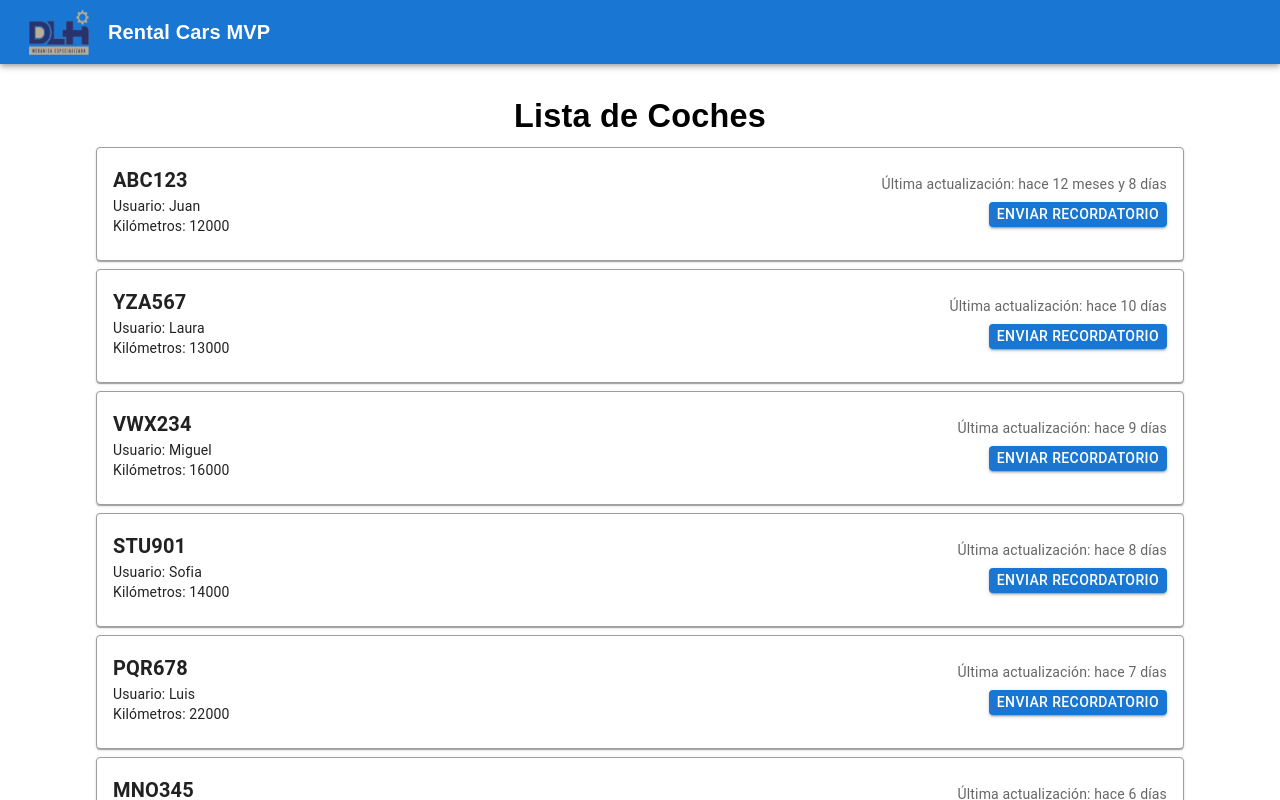
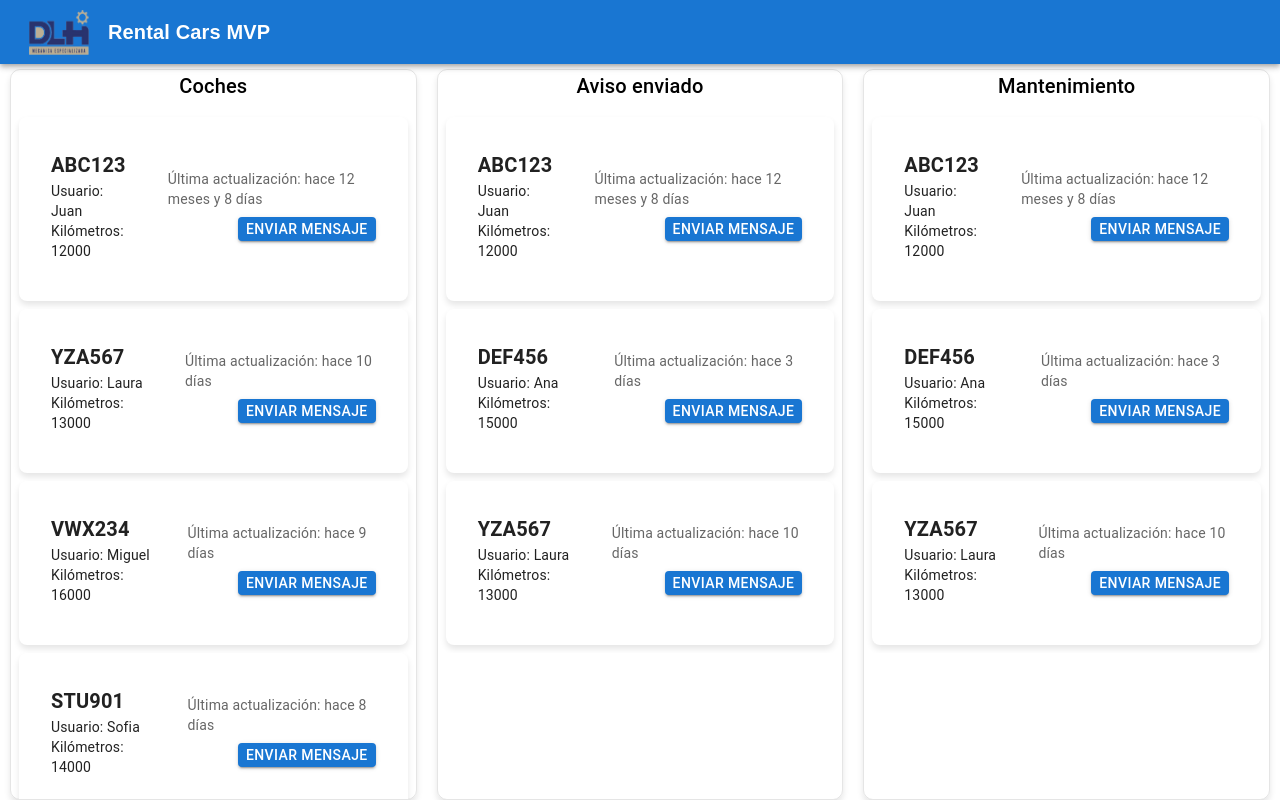
Before and after one commit to kleinher/rental-cars-frontend, a React (Create React App) app: page /admin in a window 1280 px wide. Shown: the top 800 px of the page. Built offline with nearby package versions, Linux system fonts and the light colour scheme.

Commit message:
feat: Tres listas

```diff
--- a/package.json
+++ b/package.json
@@ -6,6 +6,7 @@
     "@emotion/react": "^11.14.0",
     "@emotion/styled": "^11.14.0",
     "@mui/material": "^6.3.1",
+    "axios": "^1.7.9",
     "cra-template": "1.2.0",
     "date-fns": "^4.1.0",
     "react": "^19.0.0",
--- a/src/App.js
+++ b/src/App.js
@@ -14,14 +14,12 @@ const App = () => {
                     <Typography variant="h6" style={{ fontFamily: 'Arial, sans-serif', fontWeight: "bold" }}>Rental Cars MVP</Typography>
                 </Toolbar>
             </AppBar>
-            <Toolbar /> {/* This is a spacer to push the content below the AppBar */}
-            <Container>
-                <Routes>
-                    <Route path="/" element={<Home />} />
-                    <Route path="/admin" element={<AdminPage />} />
-                    <Route path="/user" element={<UserProfile userId={1} />} />
-                </Routes>
-            </Container>
+            <Toolbar />
+            <Routes>
+                <Route path="/" element={<Home />} />
+                <Route path="/admin" element={<AdminPage />} />
+                <Route path="/user" element={<UserProfile userId={1} />} />
+            </Routes>
         </Router>
     );
 };
--- a/src/Data.js
+++ b/src/Data.js
@@ -9,3 +9,15 @@ export const cars = [
   { id: 8, model: "Kia Forte", user: "Miguel", userId: 1, kilometers: 16000, lastUpdated: "2024-12-30", licensePlate: "VWX234" },
   { id: 9, model: "Mazda 3", user: "Laura", userId: 1, kilometers: 13000, lastUpdated: "2024-12-29", licensePlate: "YZA567" },
 ];
+
+export const pending = [
+  { id: 1, model: "Toyota Corolla", user: "Juan", userId: 1, kilometers: 12000, lastUpdated: "2024-01-06", licensePlate: "ABC123" },
+  { id: 2, model: "Honda Civic", user: "Ana", userId: 1, kilometers: 15000, lastUpdated: "2025-01-05", licensePlate: "DEF456" },
+  { id: 9, model: "Mazda 3", user: "Laura", userId: 1, kilometers: 13000, lastUpdated: "2024-12-29", licensePlate: "YZA567" },
+];
+
+export const service = [
+  { id: 1, model: "Toyota Corolla", user: "Juan", userId: 1, kilometers: 12000, lastUpdated: "2024-01-06", licensePlate: "ABC123" },
+  { id: 2, model: "Honda Civic", user: "Ana", userId: 1, kilometers: 15000, lastUpdated: "2025-01-05", licensePlate: "DEF456" },
+  { id: 9, model: "Mazda 3", user: "Laura", userId: 1, kilometers: 13000, lastUpdated: "2024-12-29", licensePlate: "YZA567" },
+];
--- a/src/admin/AdminPage.js
+++ b/src/admin/AdminPage.js
@@ -1,6 +1,6 @@
 import React from "react";
-import { cars } from "../Data";
-import { Box, Typography, ThemeProvider } from "@mui/material";
+import { cars, pending, service } from "../Data";
+import { Box, Typography, ThemeProvider, Grid2 } from "@mui/material";
 import { createTheme, responsiveFontSizes } from "@mui/material/styles";
 import CarList from "./CarList";
 
@@ -12,27 +12,32 @@ const AdminPage = () => {
 
     const styles = {
         container: {
-            p: 4,
             display: "flex",
-            flexDirection: "column",
-            alignItems: "center",
-            height: "calc(100vh - 128px)",
+            flexDirection: "row",
+            margin: "0px",
         },
         card: {
             border: "1px solid",
             borderColor: "grey.500",
+        },
+        list: {
+            display: "flex",
+            flexDirection: "column",
+            alignItems: "center",
+            margin: "5px",
+            marginLeft: "10px", // Horizontal margin
+            marginRight: "10px", // Horizontal margin
         },
     };
 
     return (
         <ThemeProvider theme={theme}>
             <Box sx={styles.container}>
-                <Typography style={{ fontFamily: 'Arial, sans-serif', fontWeight: "bold" }} variant="h4" gutterBottom>
-                    Lista de Coches
-                </Typography>
-                <CarList cars={sortedCars} />
+                <CarList cars={sortedCars} title="Coches" />
+                <CarList cars={pending} title="Aviso enviado" />
+                <CarList cars={service} title="Mantenimiento" />
             </Box>
-        </ThemeProvider>
+        </ThemeProvider >
     );
 };
 
--- a/src/admin/CarCard.js
+++ b/src/admin/CarCard.js
@@ -2,13 +2,16 @@ import React from "react";
 import { Card, CardContent, Typography, Box, Button, Grid2 } from "@mui/material";
 import { formatDistanceStrict, differenceInDays, differenceInMonths } from "date-fns";
 import { useState } from "react";
+import SendButton from "./SendButton";
 
 const CarCard = ({ car }) => {
     const styles = {
-
         card: {
-            border: "1px solid",
-            borderColor: "grey.500",
+            margin: 1,
+            padding: 2,
+            borderRadius: 2,
+            boxShadow: "0 4px 6px rgba(0, 0, 0, 0.1)",
+            backgroundColor: "#fff",
         },
     };
 
@@ -17,21 +20,13 @@ const CarCard = ({ car }) => {
         const today = new Date();
 
         const months = differenceInMonths(today, updatedDate);
-        const days = differenceInDays(today, updatedDate) - months * 30; // Ajusta los días restantes
+        const days = differenceInDays(today, updatedDate) - months * 30;
 
         if (months >= 1) {
             return `${months} mes${months > 1 ? "es" : ""} y ${days} día${days !== 1 ? "s" : ""}`;
         } else {
             return `${days} día${days !== 1 ? "s" : ""}`;
         }
-    };
-
-    const [buttonText, setButtonText] = useState("Enviar recordatorio");
-    const [buttonColor, setButtonColor] = useState("primary");
-
-    const handleButtonClick = () => {
-        setButtonText("Reenviar recordatorio");
-        setButtonColor("secondary");
     };
 
     return (
@@ -46,9 +41,7 @@ const CarCard = ({ car }) => {
                     <Typography variant="body2" color="text.secondary">
                         Última actualización: hace {calculateRelativeDate(car.lastUpdated)}
                     </Typography>
-                    <Button variant='contained' color={buttonColor} sx={{ alignSelf: 'flex-end', padding: '0 8px' }} onClick={handleButtonClick}>
-                        {buttonText}
-                    </Button>
+                    <SendButton />
                 </Grid2>
             </CardContent>
         </Card>
--- a/src/admin/CarList.js
+++ b/src/admin/CarList.js
@@ -1,22 +1,40 @@
 import React from "react";
-import { Grid2 } from "@mui/material";
+import { Grid2, Box, Typography } from "@mui/material";
 import CarCard from "./CarCard";
 
-const CarList = ({ cars }) => {
+const CarList = ({ cars, title }) => {
     const styles = {
+        list: {
+            display: "flex",
+            flexDirection: "column",
+            alignItems: "center",
+            margin: "5px",
+            marginLeft: "10px", // Horizontal margin
+            marginRight: "10px", // Horizontal margin
+            border: "1px solid rgba(0, 0, 0, 0.1)",
+            borderRadius: "10px",
+            boxShadow: "0 4px 6px rgba(0, 0, 0, 0.1)",
+        },
         gridContainer: {
+            overflowY: "auto",
+            maxHeight: "calc(100vh - 110px)",
             flexDirection: "row",
-        }
+        },
     };
 
     return (
-        <Grid2 container spacing={1} sx={styles.gridContainer}>
-            {cars.map((car) => (
-                <Grid2 sx={{ width: "100%" }} item xs={12} key={car.id}>
-                    <CarCard car={car} styles={styles} />
-                </Grid2>
-            ))}
-        </Grid2>);
+        <Box sx={styles.list}>
+            <Typography variant="h6" gutterBottom>
+                {title}
+            </Typography>
+            <Grid2 spacing={1} sx={styles.gridContainer}>
+                {cars.map((car) => (
+                    <Grid2 sx={{ width: "100%" }} item xs={12} key={car.id}>
+                        <CarCard car={car} />
+                    </Grid2>
+                ))}
+            </Grid2>
+        </Box>);
 };
 
 export default CarList;
--- /dev/null
+++ b/src/admin/SendButton.js
@@ -0,0 +1,44 @@
+import React, { useState } from "react";
+import wppClient from "../client/wppClient";
+import { Button } from "@mui/material";
+
+const SendButton = () => {
+    const [buttonText, setButtonText] = useState("Enviar mensaje");
+    const [buttonColor, setButtonColor] = useState("primary");
+    const [loading, setLoading] = useState(false);
+    const api = wppClient;
+    const handleButtonClick = async () => {
+        try {
+            setLoading(true);
+            const message = {
+                message: "Este es un recordatorio enviado al backend",
+                number: "34645983954"
+            };
+
+            await api.post("/notification/send", message);
+            setButtonText("Mensaje enviado");
+            setButtonColor("success");
+        } catch (error) {
+            console.error("Error al enviar el mensaje:", error);
+
+            // Maneja el error y cambia el estado del botón
+            setButtonText("Error al enviar");
+            setButtonColor("danger");
+        } finally {
+            setLoading(false); // Finaliza el estado de carga
+        }
+    };
+
+    return (
+        <Button
+            variant='contained'
+            color={buttonColor}
+            sx={{ alignSelf: 'flex-end', padding: '0 8px' }}
+            onClick={handleButtonClick}
+        >
+            {loading ? "Enviando..." : buttonText}
+        </Button>
+    );
+};
+
+export default SendButton;
--- /dev/null
+++ b/src/client/wppClient.js
@@ -0,0 +1,19 @@
+import axios from "axios";
+
+const wppClient = axios.create({
+    baseURL: "http://localhost:4000/api",
+    timeout: 10000,
+    headers: {
+        "Content-Type": "application/json",
+    },
+});
+
+wppClient.interceptors.response.use(
+    (response) => response,
+    (error) => {
+        console.error("Error en la solicitud:", error);
+        return Promise.reject(error);
+    }
+);
+
+export default wppClient;
--- /dev/null
+++ b/src/user/CarDialog.js
@@ -0,0 +1,45 @@
+import React from "react";
+import {
+    Dialog,
+    DialogContent,
+    DialogActions,
+    Typography,
+    Button,
+    TextField,
+    Box,
+} from "@mui/material";
+
+const CarDialog = ({ open, car, newKm, onClose, onSave, onKmChange }) => {
+    return (
+        <Dialog open={open} onClose={onClose}>
+            <DialogContent>
+                <Box display="flex" flexDirection="column" justifyContent="center" alignItems="center">
+                    <Typography variant="h6" gutterBottom>
+                        Modificar kilómetros del coche:
+                    </Typography>
+                    <Typography variant="h6" color="primary" gutterBottom>
+                        {car?.licensePlate}
+                    </Typography>
+                </Box>
+                <TextField
+                    fullWidth
+                    label="Kilómetros"
+                    value={newKm}
+                    onChange={(e) => onKmChange(e.target.value)}
+                    type="number"
+                    margin="normal"
+                />
+            </DialogContent>
+            <DialogActions>
+                <Button onClick={onClose} color="secondary">
+                    Cancelar
+                </Button>
+                <Button onClick={onSave} color="primary" variant="contained">
+                    Guardar
+                </Button>
+            </DialogActions>
+        </Dialog>
+    );
+};
+
+export default CarDialog;
--- /dev/null
+++ b/src/user/CarGrid.js
@@ -0,0 +1,44 @@
+import React from "react";
+import { Grid2, Button } from "@mui/material";
+import carLogo from "../files/car.png";
+
+const styles = {
+    gridContainer: {
+        justifyContent: "center",
+    },
+    button: {
+        display: "flex",
+        flexDirection: "column",
+        width: "120px",
+        height: "120px",
+        fontWeight: "bold",
+        fontSize: "1.2rem",
+        fontFamily: "Arial, sans-serif",
+    },
+    carImage: {
+        width: "100%",
+        height: "40%",
+        backgroundColor: "transparent",
+    },
+};
+
+const CarGrid = ({ cars, onCarClick }) => {
+    return (
+        <Grid2 container spacing={2} sx={styles.gridContainer}>
+            {cars.map((car) => (
+                <Grid2 xs={6} key={car.id}>
+                    <Button
+                        variant="outlined"
+                        sx={styles.button}
+                        onClick={() => onCarClick(car)}
+                    >
+                        <img src={carLogo} alt={car.licensePlate} style={styles.carImage} />
+                        {car.licensePlate}
+                    </Button>
+                </Grid2>
+            ))}
+        </Grid2>
+    );
+};
+
+export default CarGrid;
--- a/src/user/UserProfile.js
+++ b/src/user/UserProfile.js
@@ -1,6 +1,7 @@
 import React, { useState } from "react";
-import { Box, CardContent, Typography, Button, Grid2, Dialog, DialogContent, DialogActions, TextField } from "@mui/material";
-import carLogo from "../files/car.png";
+import { Box, Typography, CardContent } from "@mui/material";
+import CarGrid from "./CarGrid";
+import CarDialog from "./CarDialog";
 import { cars } from "../Data";
 
 const styles = {
@@ -9,23 +10,6 @@ const styles = {
         display: "flex",
         flexDirection: "column",
         alignItems: "center",
-    },
-    gridContainer: {
-        justifyContent: "center",
-    },
-    button: {
-        display: "flex",
-        flexDirection: "column",
-        width: "120px",
-        height: "120px",
-        fontWeight: "bold",
-        fontSize: "1.2rem",
-        fontFamily: "Arial, sans-serif",
-    },
-    carImage: {
-        width: "100%",
-        height: "40%",
-        backgroundColor: "transparent",
     },
 };
 
@@ -50,59 +34,23 @@ const UserProfile = ({ userId }) => {
 
     const handleSave = () => {
         console.log(`Coche: ${selectedCar.id}, KM: ${newKm}`);
-        // Aquí puedes actualizar el estado global o enviar los datos al backend
         setOpen(false);
     };
 
     return (
         <Box sx={styles.container}>
             <Typography variant="h5" gutterBottom>Pedro Enrique Conqui</Typography>
-
             <CardContent>
-                <Grid2 container spacing={2} sx={styles.gridContainer}>
-                    {userCars.map((car) => (
-                        <Grid2 xs={6} key={car.id}>
-                            <Button
-                                variant="outlined"
-                                sx={styles.button}
-                                onClick={() => handleOpen(car)}
-                            >
-                                <img src={carLogo} alt={car.licensePlate} style={styles.carImage} />
-                                {car.licensePlate}
-                            </Button>
-                        </Grid2>
-                    ))}
-                </Grid2>
+                <CarGrid cars={userCars} onCarClick={handleOpen} />
             </CardContent>
-
-            <Dialog open={open} onClose={handleClose}>
-                <DialogContent>
-                    <Box display="flex" flexDirection="column" justifyContent="center" alignItems="center">
-                        <Typography variant="h6" gutterBottom>
-                            Modificar kilómetros del coche:
-                        </Typography>
-                        <Typography variant="h6" color="primary" gutterBottom>
-                            {selectedCar?.licensePlate}
-                        </Typography>
-                    </Box>
-                    <TextField
-                        fullWidth
-                        label="Kilómetros"
-                        value={newKm}
-                        onChange={(e) => setNewKm(e.target.value)}
-                        type="number"
-                        margin="normal"
-                    />
-                </DialogContent>
-                <DialogActions>
-                    <Button onClick={handleClose} color="secondary">
-                        Cancelar
-                    </Button>
-                    <Button onClick={handleSave} color="primary" variant="contained">
-                        Guardar
-                    </Button>
-                </DialogActions>
-            </Dialog>
+            <CarDialog
+                open={open}
+                car={selectedCar}
+                newKm={newKm}
+                onClose={handleClose}
+                onSave={handleSave}
+                onKmChange={setNewKm}
+            />
         </Box>
     );
 };
```
Also changed, not shown: 1 other file (tests, documents, lock files or other folders).
